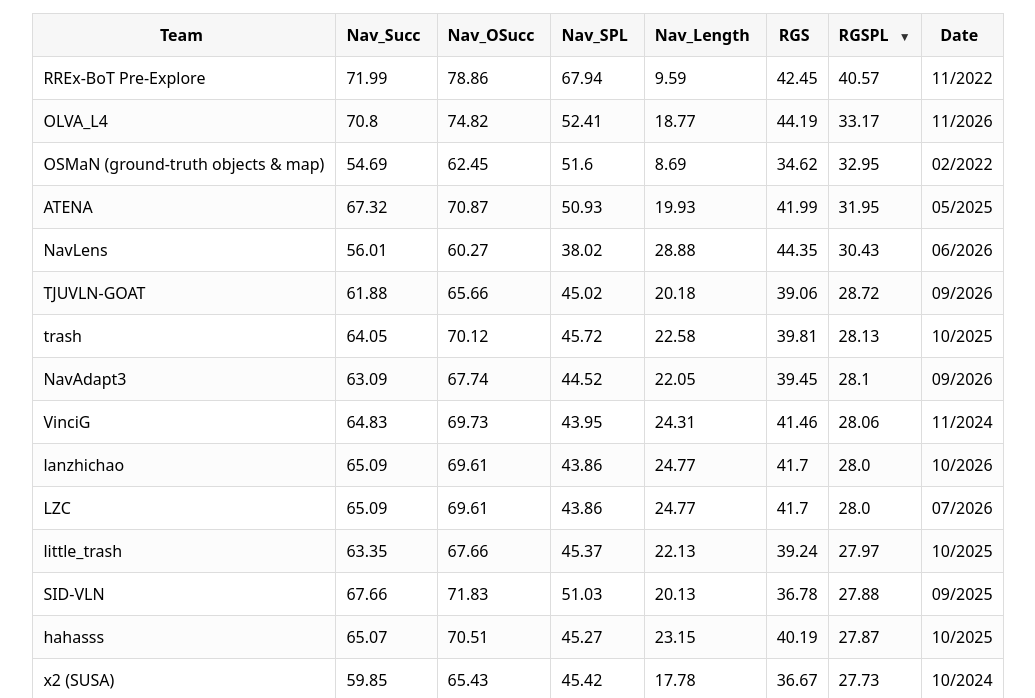
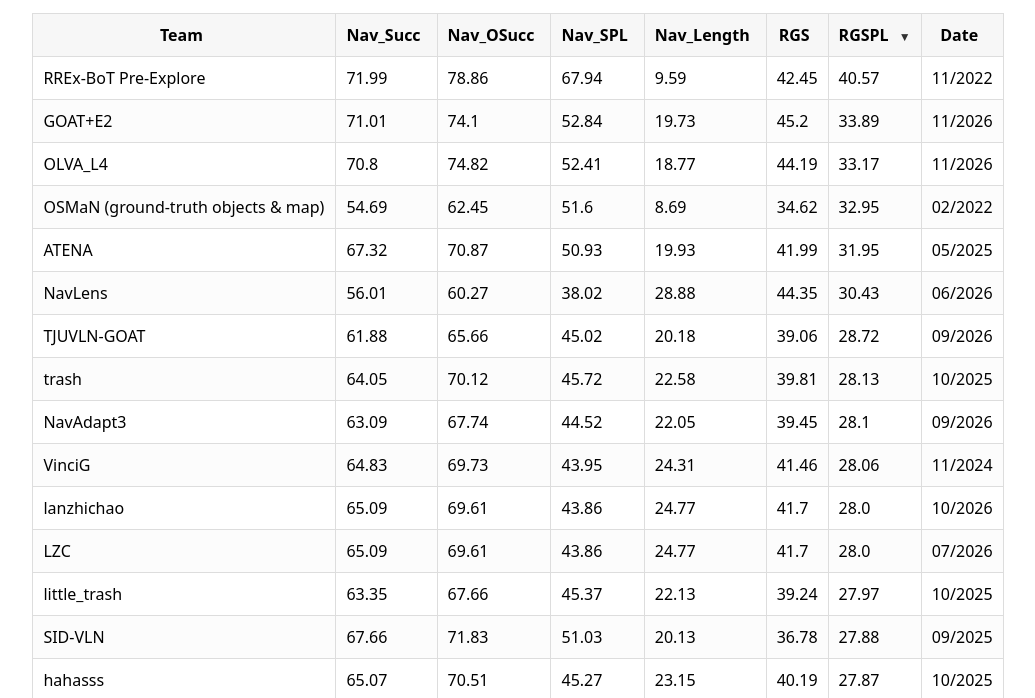
Before and after one commit to YuankaiQi/REVERIE_Challenge, a plain HTML site: page leaderboard2026.html in a window 1280 px wide. Shown: the part 101-799 px from the top of the page, without its empty margins (122-1157 px from the left). Drawn offline with Linux system fonts and the light colour scheme.

Commit message:
Update leaderboard2026.html

```diff
--- a/leaderboard2026.html
+++ b/leaderboard2026.html
@@ -41,6 +41,7 @@
     </tr>
   </thead>
   <tbody>
+    <tr><td>GOAT+E2</td><td>71.01</td><td>74.1</td><td>52.84</td><td>19.73</td><td>45.2</td><td>33.89</td><td>11/2026</td></tr>
     <tr><td>OLVA_L4</td><td>70.8</td><td>74.82</td><td>52.41</td><td>18.77</td><td>44.19</td><td>33.17</td><td>11/2026</td></tr>
     <tr><td>FSVLN</td><td>63.4</td><td>68.49</td><td>45.71</td><td>21.3</td><td>36.38</td><td>26.62</td><td>11/2026</td></tr>
     <tr><td>DUET_OLVA</td><td>65.04</td><td>70.85</td><td>45.07</td><td>21.13</td><td>35.5</td><td>25.11</td><td>10/2026</td></tr>
```
